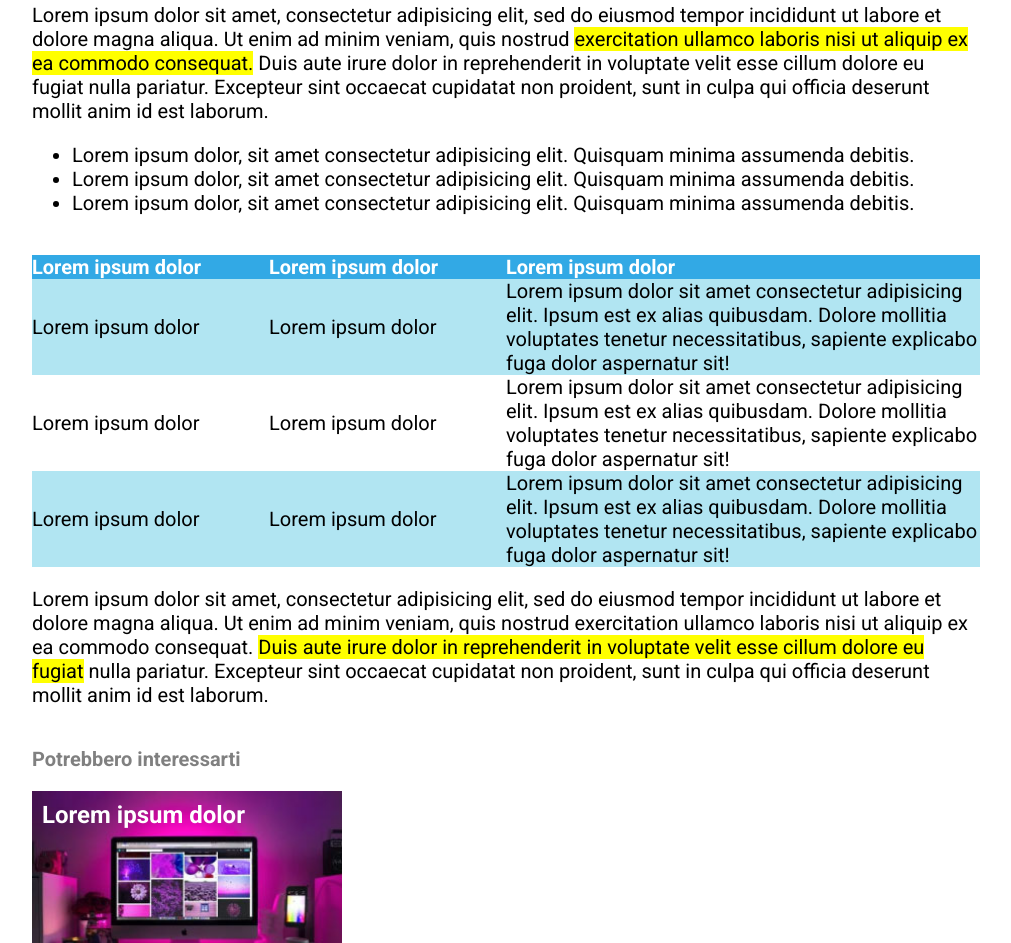
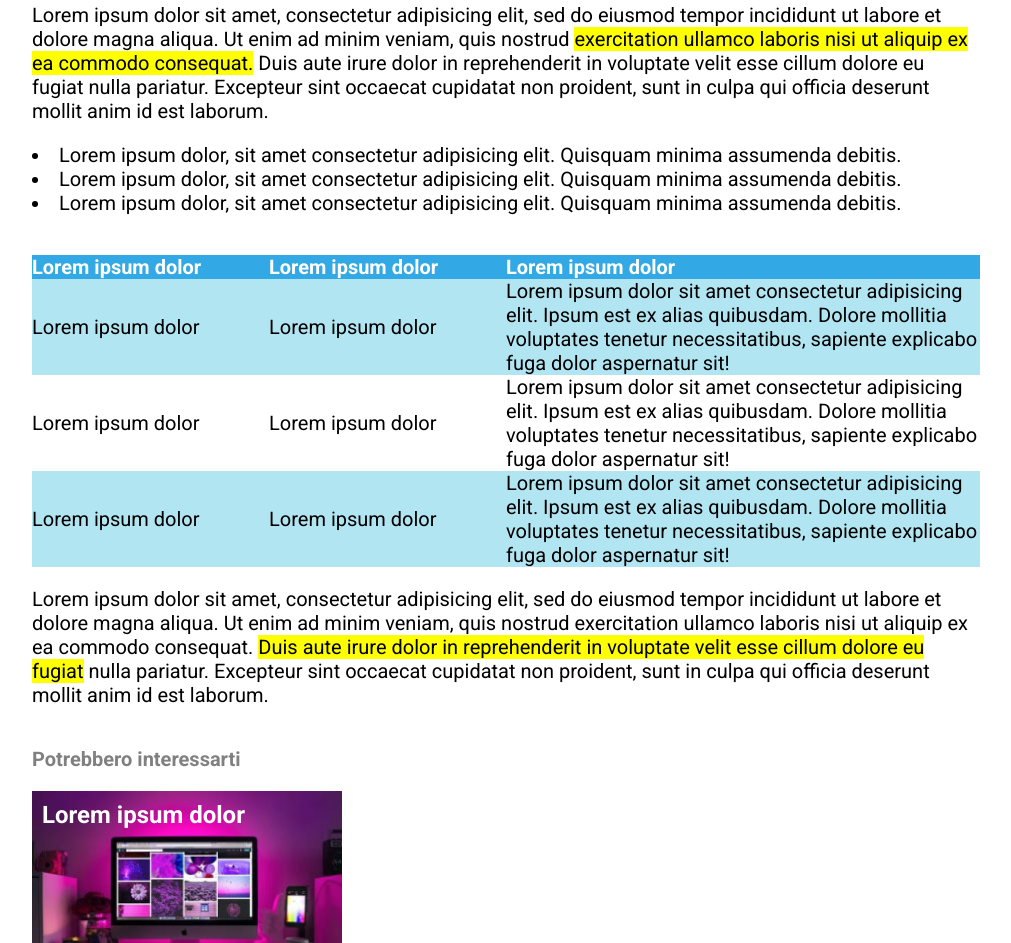
Before and after one commit to NiccoCorsini/html-css-booleaner, a website: page index.html in a window 1280 px wide. Shown: the part 1389-2332 px from the top of the page, without its empty margins (134-1145 px from the left). Drawn offline with Linux system fonts and the light colour scheme.

Commit message:
css ul adjustment

```diff
--- a/css/style.css
+++ b/css/style.css
@@ -58,6 +58,11 @@ header .container img {
 
 .highlight {
   background-color: yellow;
+}
+
+ul {
+  list-style: inside;
+  padding-left: 0;
 }
 
 /* TABLE */
```
